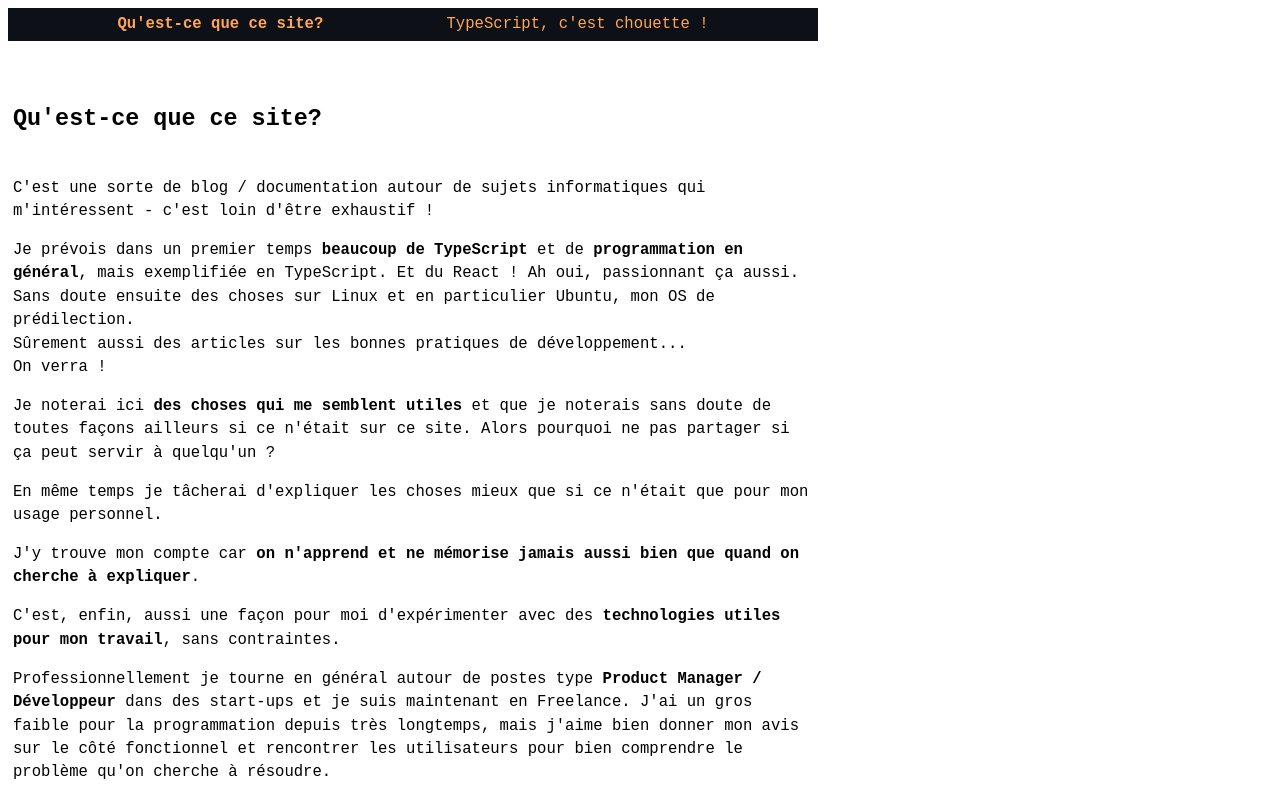
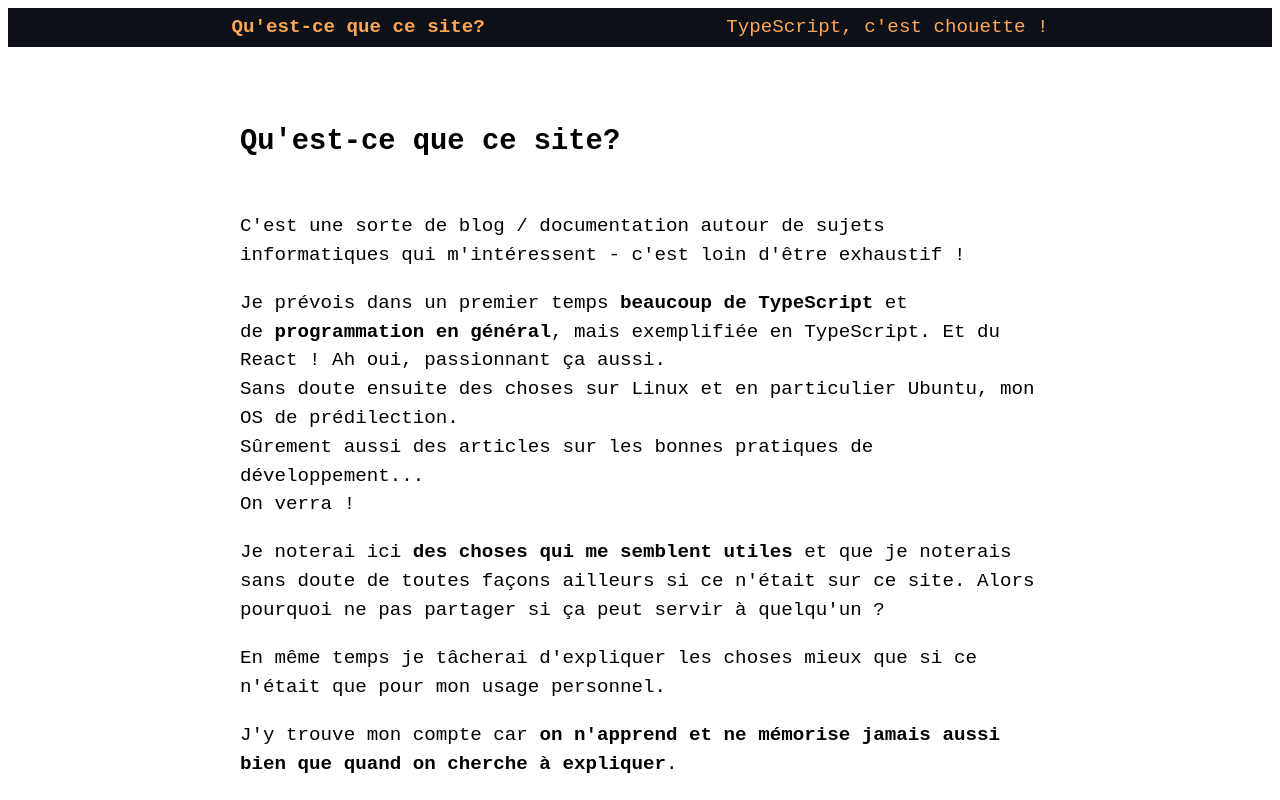
Before and after one commit to djfm/djfm.github.io, a React app: page / in a window 1280 px wide. Shown: the top 800 px of the page. Built offline with nearby package versions, Linux system fonts and the light colour scheme; the HTML template or start-up script is replaced by a standard one.

Commit message:
positioning madness

```diff
--- a/src/client/Components/App.tsx
+++ b/src/client/Components/App.tsx
@@ -19,18 +19,12 @@ import routes from './common/mainMenuRoutes';
 
 const AppRoot = styled.div`
   font-family: monospace;
-  font-size: 1.2em;
+  font-size: 1.2rem;
   line-height: 1.5;
-  flex: 1;
 `;
 
 const App: React.FC = () => (
-  <div style={{
-    display: 'flex',
-    flexDirection: 'column',
-    alignItems: 'start',
-  }}
-  >
+  <div>
     <AppRoot>
       <div>
         <MainNavSmallScreen />
@@ -53,8 +47,8 @@ const App: React.FC = () => (
           ))}
         </Switch>
       </WithHorizontalPadding>
-      <Footer />
     </AppRoot>
+    <Footer />
   </div>
 );
 
--- a/src/client/Components/Footer.tsx
+++ b/src/client/Components/Footer.tsx
@@ -15,6 +15,7 @@ const Wrapper = styled.div`
   position: relative;
   left: 0;
   right: 0;
+  bottom: 0;
 
   @media (max-width: ${breakpoint1Max}) {
     justify-content: center;
--- a/src/client/Components/common/Styled.ts
+++ b/src/client/Components/common/Styled.ts
@@ -101,8 +101,8 @@ export const Main = styled.main`
   }
 `;
 
-export const MinimalWidthPre = styled.pre`
-  width: fit-content;
+export const Pre = styled.pre`
+  max-width: 100%;
 `;
 
 export const Article = styled.article`
```
